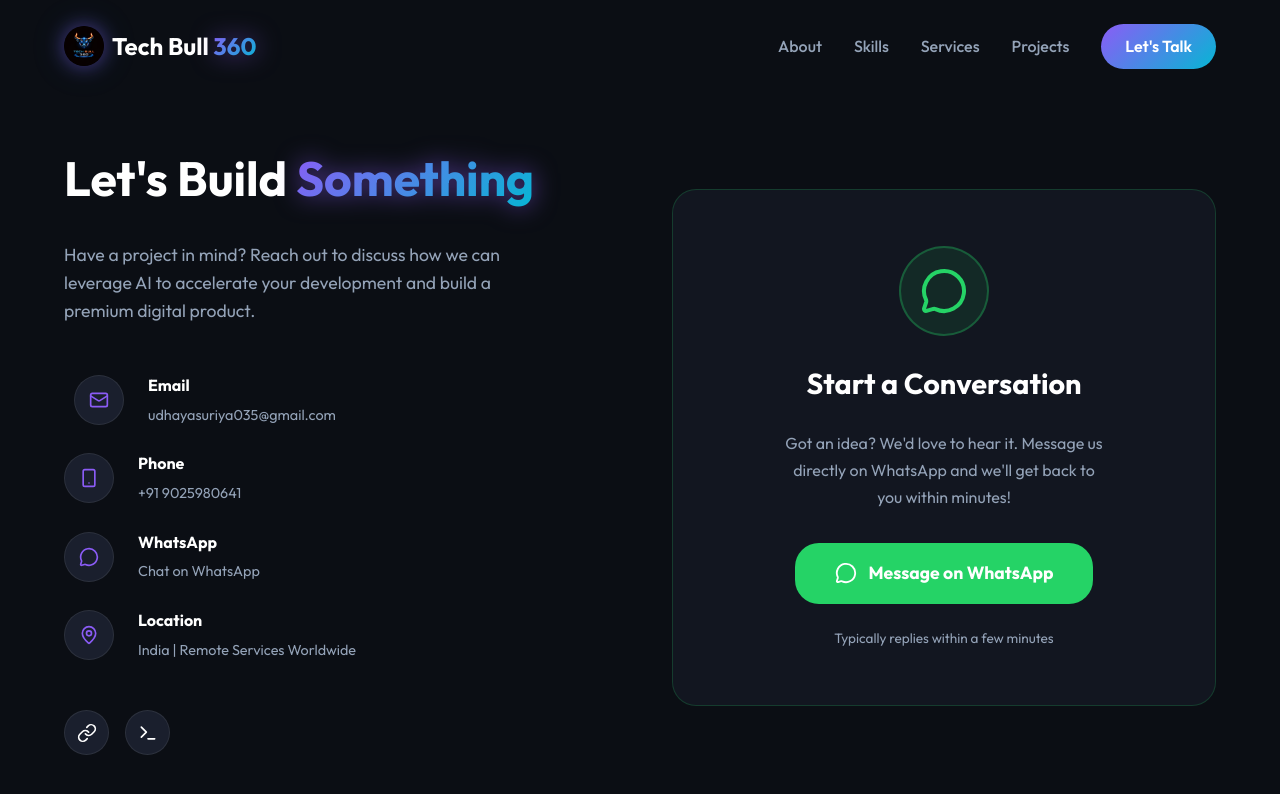
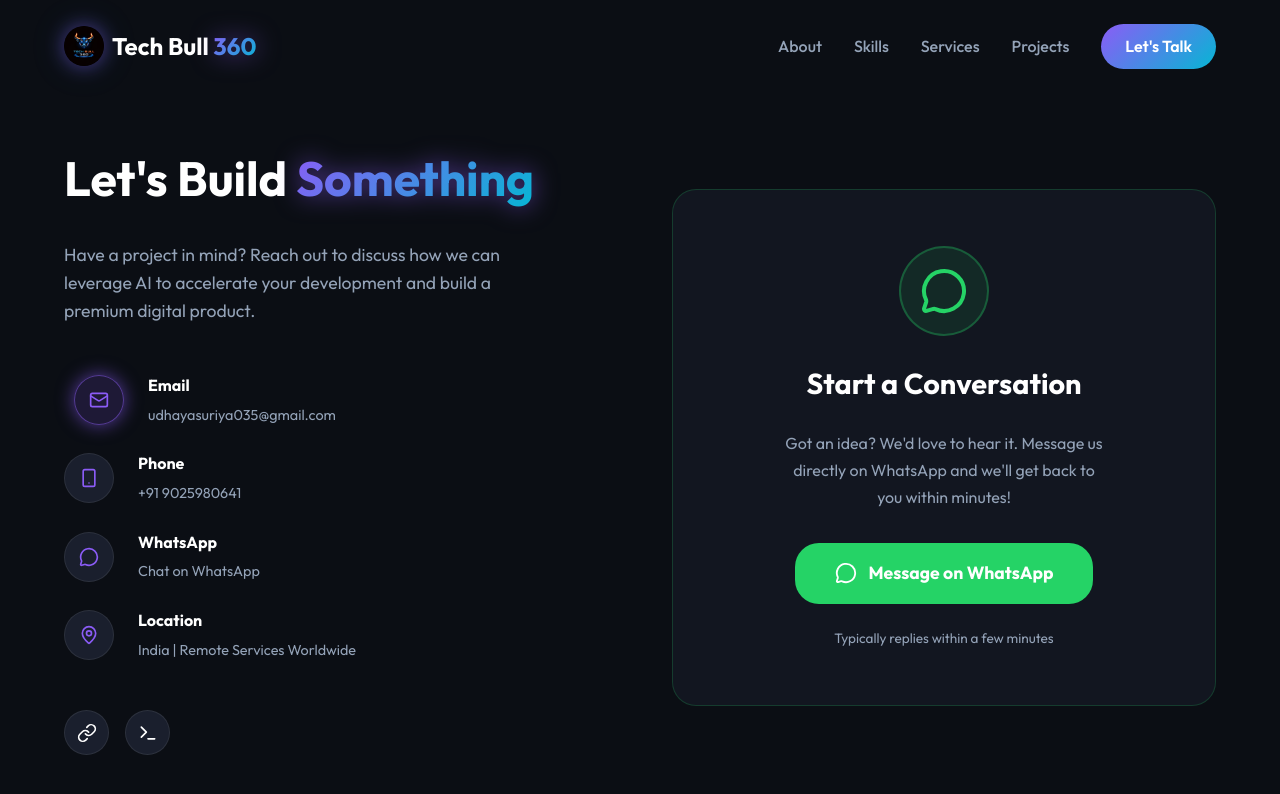
Before and after one commit to suriya055/portfoilo, a React (Vite) app: page / in a window 1280 px wide. In both pictures the pointer is over the element 89 px from the left and 5309 px from the top of the page. Shown: the part 4909-5703 px from the top of the page. Built offline with nearby package versions, Linux system fonts and the light colour scheme.

Commit message:
feat: add glow to contact icons and social links

```diff
--- a/src/components/Contact.css
+++ b/src/components/Contact.css
@@ -35,6 +35,12 @@
   transform: translateX(10px);
 }
 
+.contact-item:hover .contact-icon {
+  box-shadow: 0 0 18px rgba(139, 92, 246, 0.6);
+  border-color: rgba(139, 92, 246, 0.5);
+  background: rgba(139, 92, 246, 0.15);
+}
+
 .contact-icon {
   background: var(--surface-light);
   color: var(--accent-primary);
@@ -45,6 +51,8 @@
   align-items: center;
   justify-content: center;
   border: 1px solid var(--border-color);
+  transition: all 0.3s ease;
+  flex-shrink: 0;
 }
 
 .contact-item h4 {
@@ -80,6 +88,7 @@
   background: var(--accent-gradient);
   border-color: transparent;
   transform: translateY(-5px);
+  box-shadow: var(--glow-purple);
 }
 
 .whatsapp-cta-wrapper {
@@ -104,8 +113,8 @@
 
 .whatsapp-cta-card:hover {
   transform: translateY(-5px);
-  border-color: rgba(37, 211, 102, 0.5);
-  box-shadow: 0 20px 40px rgba(37, 211, 102, 0.1);
+  border-color: rgba(37, 211, 102, 0.6);
+  box-shadow: 0 0 30px rgba(37, 211, 102, 0.25), 0 20px 40px rgba(37, 211, 102, 0.1);
 }
 
 .wa-icon-ring {
@@ -118,7 +127,8 @@
   align-items: center;
   justify-content: center;
   border: 2px solid rgba(37, 211, 102, 0.3);
-  animation: pulse-glow 2s infinite;
+  animation: pulse-glow-cyan 2s infinite;
+  box-shadow: 0 0 20px rgba(37, 211, 102, 0.3);
 }
 
 .whatsapp-cta-card h3 {
```
